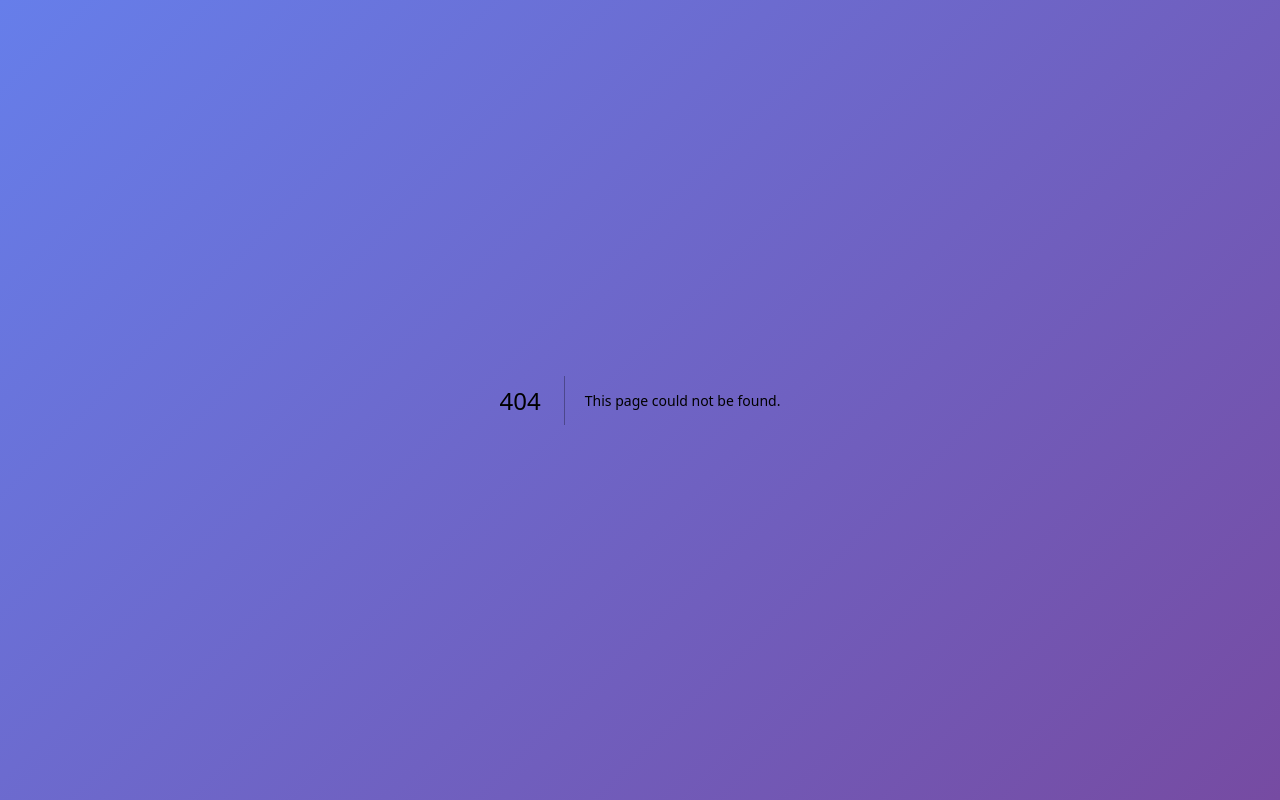
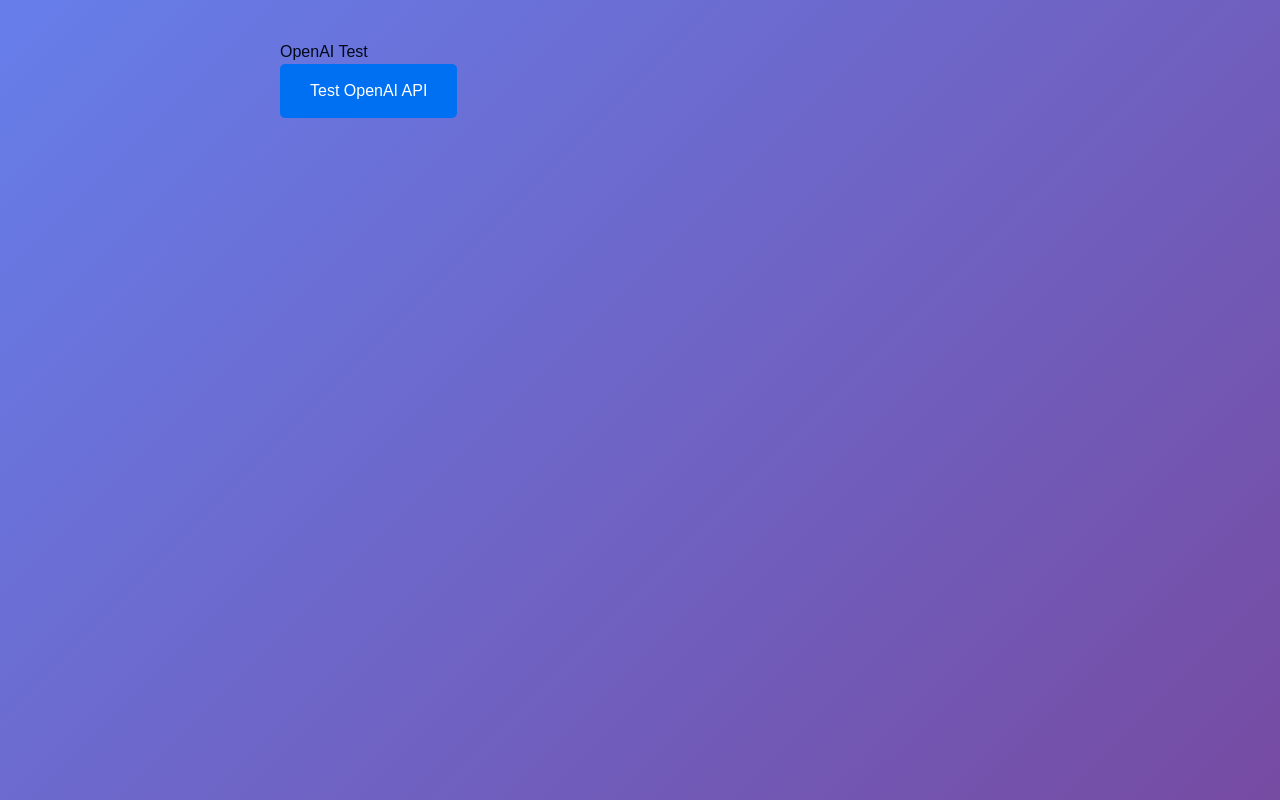
Before and after one commit to 2xGen/toptours, a Next.js app: page /ai-test in a window 1280 px wide. Before the commit this address had no page. Built offline with nearby package versions, Linux system fonts and the light colour scheme.

Commit message:
Create brand new simple OpenAI test at /ai-test with /api/ai-test-final endpoint

```diff
--- /dev/null
+++ b/app/ai-test/page.js
@@ -0,0 +1,59 @@
+"use client";
+import { useState } from 'react';
+
+export default function AITest() {
+  const [result, setResult] = useState(null);
+  const [loading, setLoading] = useState(false);
+
+  const test = async () => {
+    setLoading(true);
+    try {
+      const res = await fetch('/api/ai-test-final', {
+        method: 'POST',
+        headers: { 'Content-Type': 'application/json' },
+        body: JSON.stringify({ destination: 'Paris' })
+      });
+      const data = await res.json();
+      setResult(data);
+    } catch (error) {
+      setResult({ error: error.message });
+    }
+    setLoading(false);
+  };
+
+  return (
+    <div style={{ padding: '40px', fontFamily: 'Arial', maxWidth: '800px', margin: '0 auto' }}>
+      <h1>OpenAI Test</h1>
+      <button
+        onClick={test}
+        disabled={loading}
+        style={{
+          padding: '15px 30px',
+          fontSize: '16px',
+          background: '#0070f3',
+          color: 'white',
+          border: 'none',
+          borderRadius: '5px',
+          cursor: loading ? 'not-allowed' : 'pointer'
+        }}
+      >
+        {loading ? 'Testing...' : 'Test OpenAI API'}
+      </button>
+
+      {result && (
+        <div style={{
+          marginTop: '30px',
+          padding: '20px',
+          background: result.success ? '#e6ffe6' : '#ffe6e6',
+          borderRadius: '5px',
+          border: result.success ? '2px solid green' : '2px solid red'
+        }}>
+          <h3>{result.success ? '✅ SUCCESS' : '❌ ERROR'}</h3>
+          <pre style={{ whiteSpace: 'pre-wrap', wordWrap: 'break-word' }}>
+            {JSON.stringify(result, null, 2)}
+          </pre>
+        </div>
+      )}
+    </div>
+  );
+}
--- /dev/null
+++ b/app/api/ai-test-final/route.js
@@ -0,0 +1,57 @@
+import { NextResponse } from 'next/server';
+
+export async function POST(request) {
+  try {
+    const { destination } = await request.json();
+    const dest = destination || 'Paris';
+
+    // Get API key
+    const apiKey = process.env.OPENAI_API_KEY;
+
+    if (!apiKey) {
+      return NextResponse.json({
+        error: 'OpenAI API key not configured in Vercel environment variables'
+      }, { status: 500 });
+    }
+
+    // Call OpenAI
+    const response = await fetch('https://api.openai.com/v1/chat/completions', {
+      method: 'POST',
+      headers: {
+        'Authorization': `Bearer ${apiKey}`,
+        'Content-Type': 'application/json',
+      },
+      body: JSON.stringify({
+        model: 'gpt-4o-mini',
+        messages: [{
+          role: 'user',
+          content: `Write a short exciting sentence about visiting ${dest} for travelers. Include 1-2 emojis.`
+        }],
+        max_tokens: 100
+      })
+    });
+
+    if (!response.ok) {
+      const error = await response.text();
+      return NextResponse.json({
+        error: 'OpenAI API failed',
+        status: response.status,
+        details: error
+      }, { status: 500 });
+    }
+
+    const data = await response.json();
+    const text = data.choices[0].message.content;
+
+    return NextResponse.json({
+      success: true,
+      text: text,
+      destination: dest
+    });
+
+  } catch (error) {
+    return NextResponse.json({
+      error: error.message
+    }, { status: 500 });
+  }
+}
```
